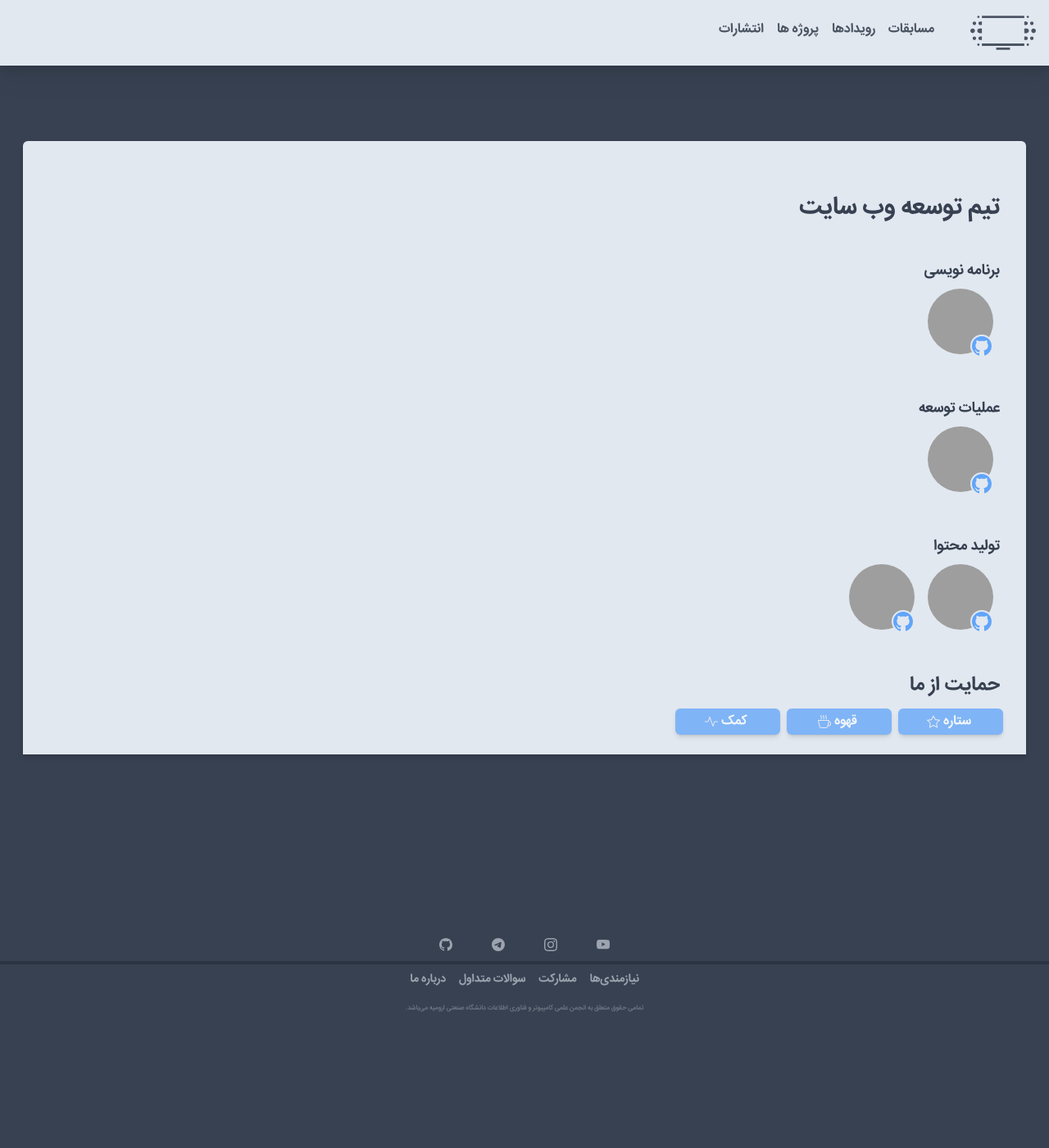
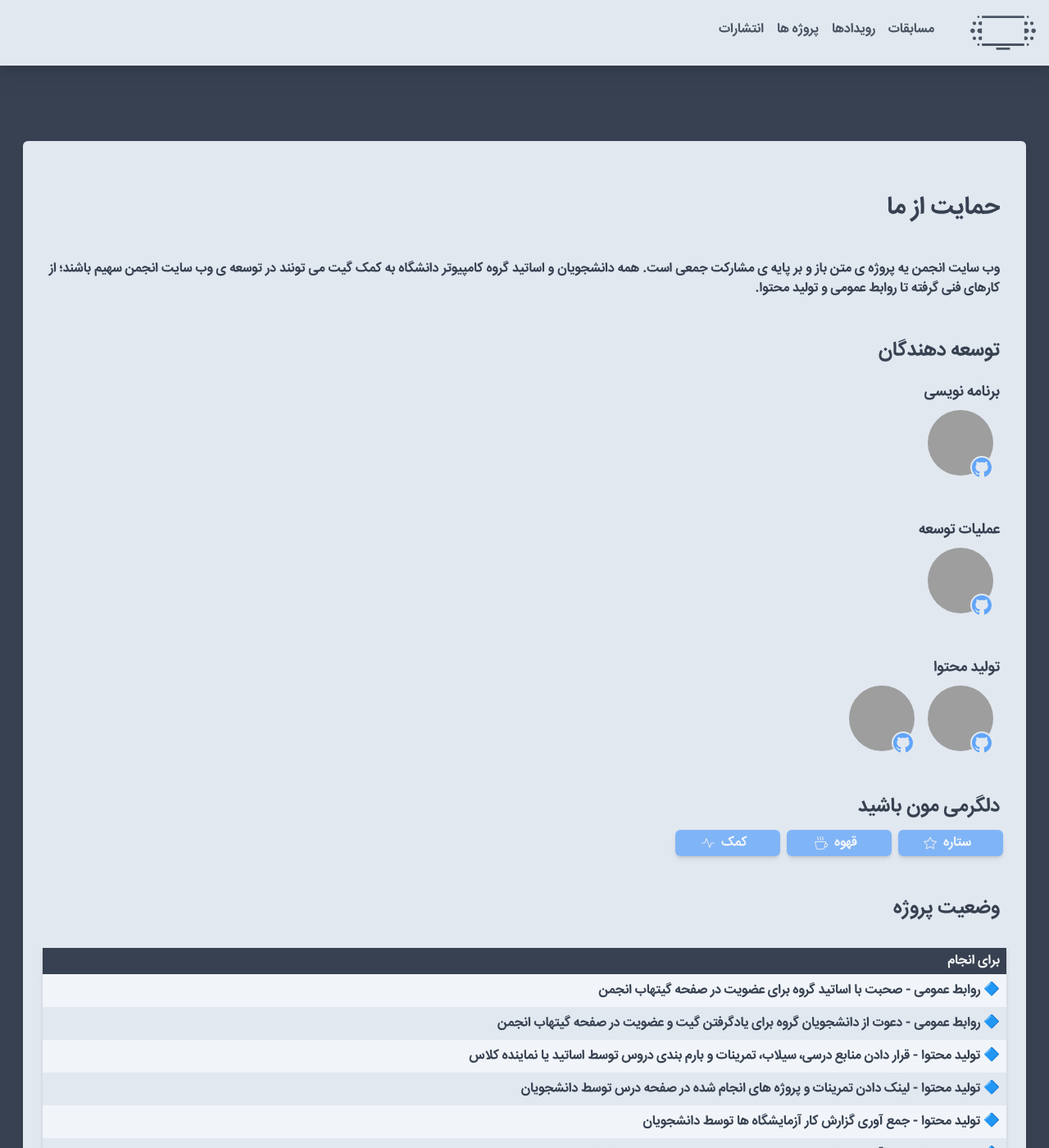
Before and after one commit to codegeeks-ir/codegeeks-ir, a Jekyll site: the page built from sponsor.md, in a window 1280 px wide and 1400 px high, cut to the strip 0-1400 px from the top of the window. Shown: the whole strip at 82% size. Built offline with Jekyll 4.4.1, drawn with Linux system fonts in a browser that asks for light colours; some of the changed text lies outside the part shown; grey boxes are pictures that could not be loaded.

Commit message:
Refactor sponsor page

```diff
--- /dev/null
+++ b/_includes/developers.html
@@ -0,0 +1,35 @@
+<div class="my-10">
+    <!-- Developers -->
+    <h2>توسعه دهندگان</h2>
+    {% for item in page.contributions %}
+    <!-- Section -->
+    <h5>{{ item.section }}</h5>
+    <div class="contributors flex flex-row flex-wrap mb-8">
+      <!-- Contributors -->
+      {% for github_id in item.github_id %}
+      {% assign github_link = "https://github.com/" | append: github_id %}
+      {% assign github_pic = github_link | append: ".png" %}
+      <div class="profile-picture relative w-20 mr-4 mb-4">
+        <img src='{{ github_pic }}' alt="{{ github_id }}">
+        <a class="github-icon relative" href="{{ github_link }}">{% include svgs/social/github.svg %}</a>
+      </div>
+      {% endfor %}
+    </div>
+    {% endfor %}
+    <!-- Sponsor -->
+    <h2>دلگرمی مون باشید</h2>
+    <div class="flex flex-row">
+      <a class="btn-primary w-32 flex flex-row items-center justify-center" href="https://github.com/ceituut/ceituut.github.io">
+        <p class="my-0 mx-1 py-0">ستاره</p>
+        {% include svgs/star.svg %}
+      </a>
+      <a class="btn-primary w-32 flex flex-row items-center justify-center" href="https://www.coffeete.ir/amirihusayn">
+        <p class="my-0 mx-1 py-0">قهوه</p>
+        {% include svgs/cup.svg %}
+      </a>
+      <a class="btn-primary w-32 flex flex-row items-center justify-center" href="/collections/guide/">
+        <p class="my-0 mx-1 py-0">کمک</p>
+        {% include svgs/activity.svg %}
+      </a>
+    </div>
+</div>
--- a/sponsor.html
+++ /dev/null
@@ -1,41 +0,0 @@
----
-layout: post
-title: "حمایت"
-permalink: /sponsor/
----
-<div>
-  <!-- Developers -->
-  <h1>تیم توسعه وب سایت</h1>
-  {% assign contributions = site.data.contributions %}
-  {% for item in contributions %}
-  <!-- Section -->
-  <h5>{{ item.section }}</h5>
-  <div class="contributors flex flex-row flex-wrap mb-8">
-    <!-- Contributors -->
-    {% for github_id in item.github_id %}
-    {% assign github_link = "https://github.com/" | append: github_id %}
-    {% assign github_pic = github_link | append: ".png" %}
-    <div class="profile-picture relative w-20 mr-4 mb-4">
-      <img src='{{ github_pic }}' alt="{{ github_id }}">
-      <a class="github-icon relative" href="{{ github_link }}">{% include svgs/social/github.svg %}</a>
-    </div>
-    {% endfor %}
-  </div>
-  {% endfor %}
-  <h2>حمایت از ما</h2>
-  <!-- sponsor -->
-  <div class="flex flex-row">
-    <a class="btn-primary w-32 flex flex-row items-center justify-center" href="https://github.com/ceituut/ceituut.github.io">
-      <p class="m-0 py-0">ستاره</p>
-      {% include svgs/star.svg %}
-    </a>
-    <a class="btn-primary w-32 flex flex-row items-center justify-center" href="https://www.coffeete.ir/amirihusayn">
-      <p class="m-0 py-0">قهوه</p>
-      {% include svgs/cup.svg %}
-    </a>
-    <a class="btn-primary w-32 flex flex-row items-center justify-center" href="/collections/guide/">
-      <p class="m-0 py-0">کمک</p>
-      {% include svgs/activity.svg %}
-    </a>
-  </div>
-</div>
--- /dev/null
+++ b/sponsor.md
@@ -0,0 +1,55 @@
+---
+layout: post
+title: "حمایت"
+permalink: /sponsor/
+contributions:
+  - section: "برنامه نویسی"
+    github_id:
+      - amirihusayn
+
+  - section: "عملیات توسعه"
+    github_id:
+      - amirianos
+
+  - section: "تولید محتوا"
+    github_id:
+      - motahareh-s-hosseini
+      - mitiebh
+---
+# حمایت از ما
+
+وب سایت انجمن یه پروژه ی متن باز و بر پایه ی مشارکت جمعی است. همه دانشجویان و اساتید گروه کامپیوتر دانشگاه به کمک گیت می تونند در توسعه ی وب سایت انجمن سهیم باشند؛ از کارهای فنی گرفته تا روابط عمومی و تولید محتوا.
+
+{% include developers.html %}
+
+## وضعیت پروژه
+
+| برای انجام |
+| ---------- |
+| 🔷 روابط عمومی - صحبت با اساتید گروه برای عضویت در صفحه گیتهاب انجمن |
+| 🔷 روابط عمومی - دعوت از دانشجویان گروه برای یادگرفتن گیت و عضویت در صفحه گیتهاب انجمن |
+| 🔷 تولید محتوا - قرار دادن منابع درسی، سیلاب، تمرینات و بارم بندی دروس توسط اساتید یا نماینده کلاس |
+| 🔷 تولید محتوا - لینک دادن تمرینات و پروژه های انجام شده در صفحه درس توسط دانشجویان |
+| 🔷 تولید محتوا - جمع آوری گزارش کار آزمایشگاه ها توسط دانشجویان |
+| 🔷 تولید محتوا - جمع آوری جزوات دروس به خصوص دروس ریاضی توسط دانشجویان |
+| 🔷 تولید محتوا - بهبود محتوای صفحات وب سایت از لحاظ نگارشی |
+| 🔷 تولید محتوا - تدارک آموزش گیت به صورت قدم به قدم در بخش انتشارات |
+| 🔷 امور فنی - طراحی صفحه اصلی وب سایت |
+| 🔷 امور فنی - اضافه کردن حالت شب |
+| 🔷 امور فنی - اضافه کردن صفحه بندی برای بخش مسابقات، رویدادها و انتشارات |
+| 🔷 امور فنی - ساخت اپلیکیشن موبایل برای راحت تر شدن امور تولید و بهبود محتوای وب سایت - به خصوص برای اساتید |
+
+| در حال انجام |
+| ------------ |
+| 🔶 امورفنی - ساخت صفحات مجزا برای هر درس |
+
+| انجام شده |
+| --------- |
+| ✅ تولید محتوا - محتوای اولیه صفحات مختلف وب سایت |
+| ✅ امور فنی - قابلیت تغییر محتوای تمامی صفحات وب سایت |
+| ✅ امور فنی - مجزا بودن سورس کد پروژه از محتوا |
+| ✅ امور فنی - آپدیت اتوماتیک وب سایت با هر بار بروزرسانی محتوا |
+| ✅ امور فنی - قابلیت نوشتن پست در بخش انتشارات |
+| ✅  امور فنی - قابلیت ایجاد رویداد کارگاه و دریافت تصاویر شبکه های اجتماعی و نسخه قابل چاپ |
+| ✅  امور فنی - قابلیت ایجاد مسابقات برنامه نویسی - به صورت آزمایشی |
+| ✅  امور فنی - قابلیت اضافه کردن پروژه های پایانی دانشجویان - به صورت آزمایشی |
```
Also changed, not shown: _data/contributions.yml (deleted, +0 -13 lines), assets/css/output.css.
